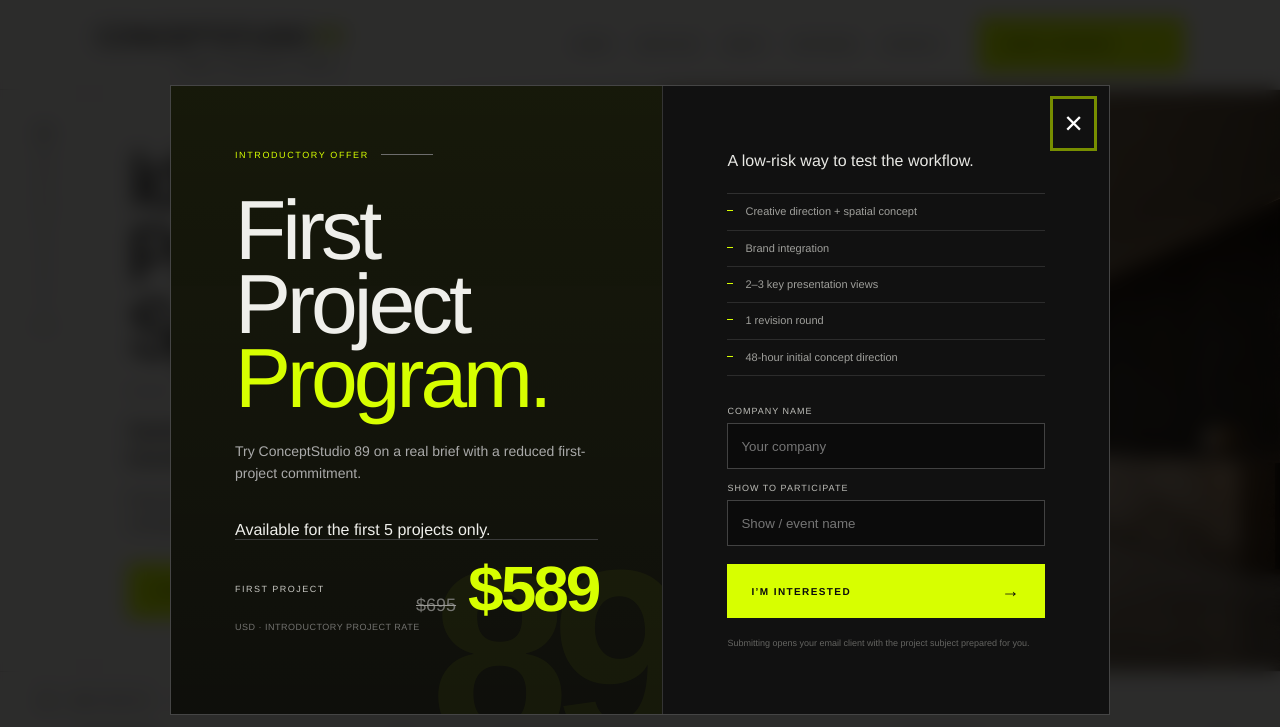
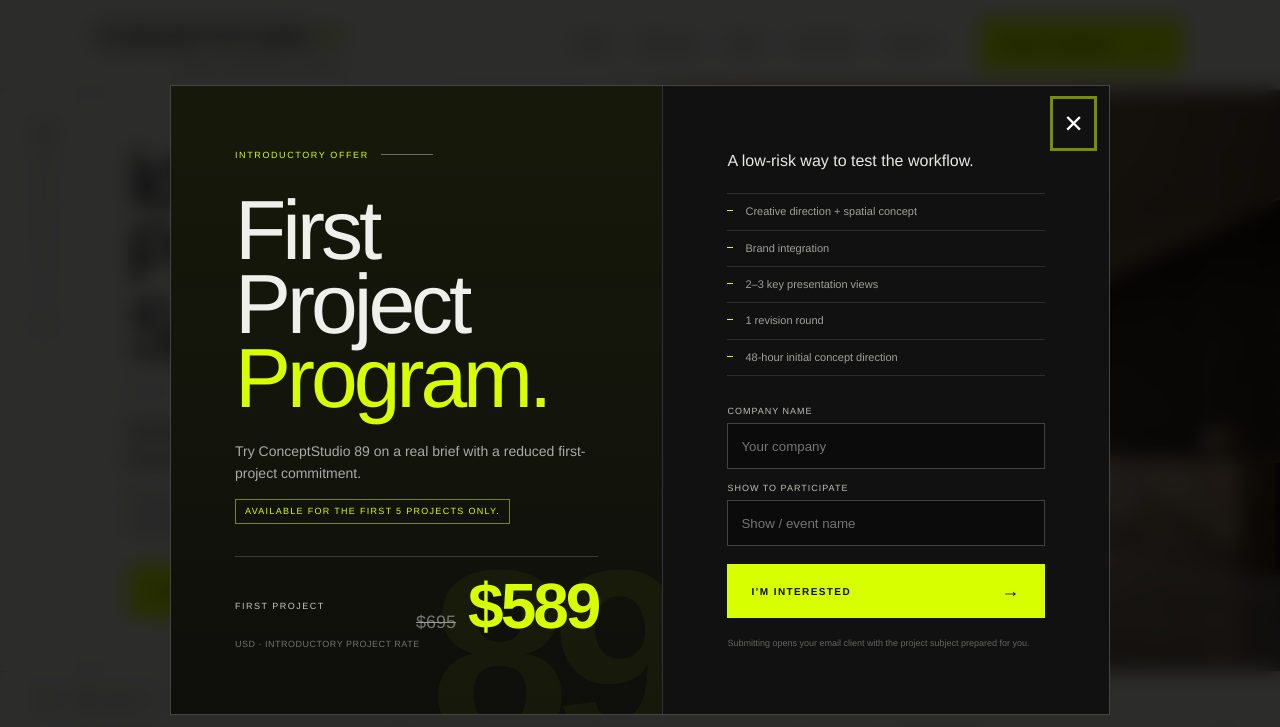
Before and after one commit to ConceptStudio89/conceptstudio89-website, a website: page index.html in a window 1280 px wide. Shown: the top 727 px of the page. Drawn offline with Linux system fonts and the light colour scheme.

Commit message:
style: highlight first five project availability

```diff
--- a/styles.css
+++ b/styles.css
@@ -673,10 +673,23 @@
   position:relative;
   z-index:1;
   max-width:420px;
-  margin:26px 0 36px;
+  margin:26px 0 14px;
   color:#aaa;
   font-size:14px;
   line-height:1.55;
+}
+.first-project-limit{
+  position:relative;
+  z-index:1;
+  display:inline-flex;
+  margin:0 0 32px;
+  padding:7px 9px;
+  border:1px solid rgba(215,255,0,.5);
+  color:var(--accent);
+  font-size:9px;
+  letter-spacing:1.3px;
+  line-height:1;
+  text-transform:uppercase;
 }
 .first-project-price{
   position:relative;
```
